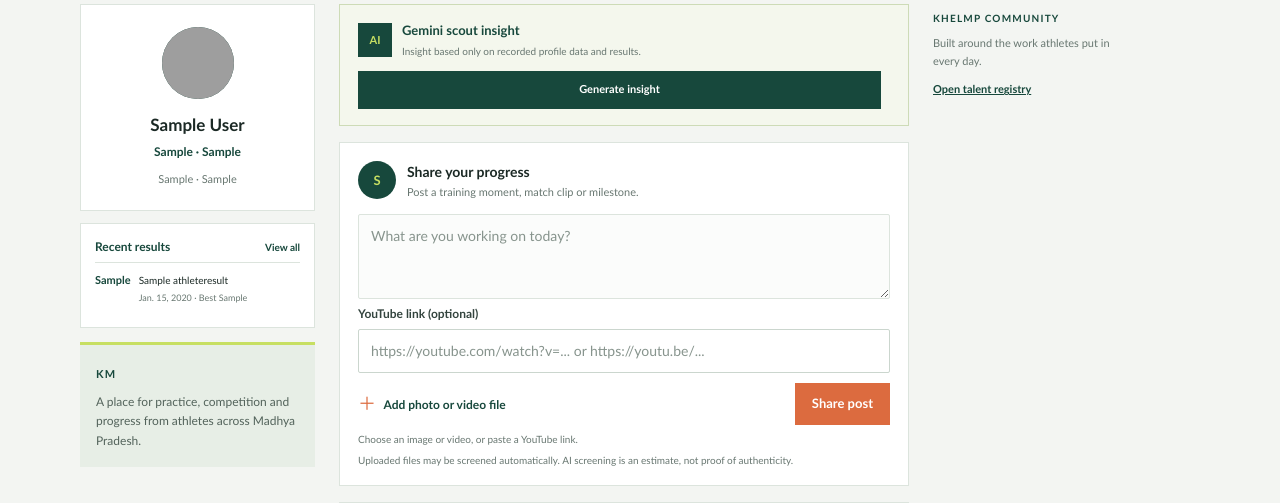
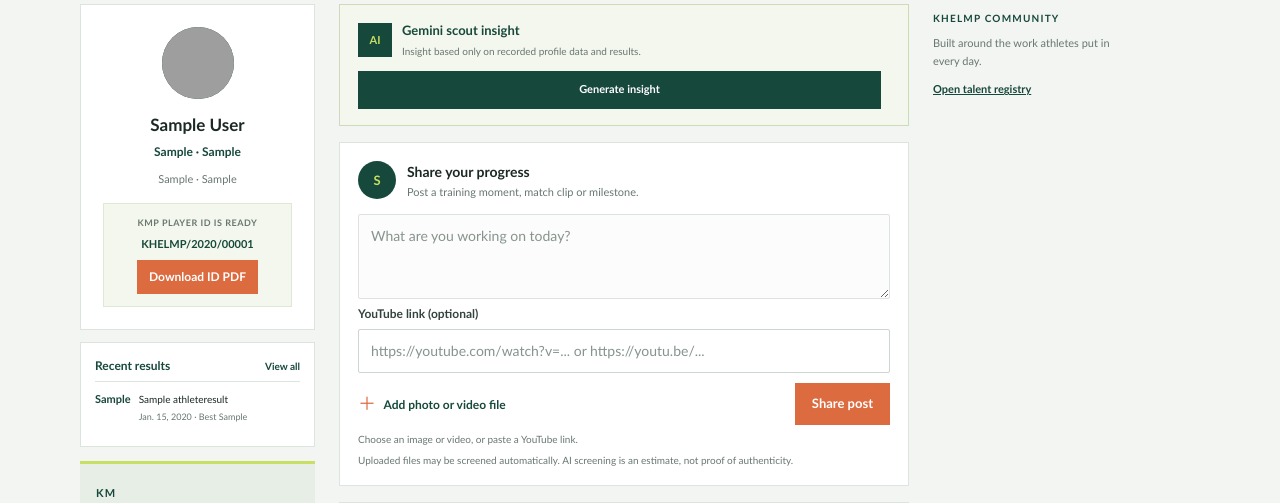
Before and after one commit to PRAKASHRAIKWAR/khelMP, a Django app: page /feed/ in a window 1280 px wide. Shown: the part 159-662 px from the top of the page. Run offline with Django 5.2, Linux system fonts and the light colour scheme; a user stored in the database is signed in; tables that the repository leaves empty hold one stand-in row (values such as "Sample post"); parts of the project's set-up code (start-up, migrations or seed data) failed here and were passed over; grey boxes are pictures that could not be loaded.

Commit message:
Show player ID after login and signup
Co-authored-by: Copilot <223556219+Copilot@users.noreply.github.com>

```diff
--- a/khelmp_master_ecosystem/khelmp_frontend_django/portal/static/portal/site.css
+++ b/khelmp_master_ecosystem/khelmp_frontend_django/portal/static/portal/site.css
@@ -413,6 +413,10 @@ input[type="file"]::file-selector-button {
 .feed-profile h1 { margin: 0; font-size: 17px; }
 .feed-profile p { margin: 5px 0; color: var(--forest); font-size: 12px; font-weight: 800; }
 .profile-location { color: var(--muted); font-size: 11px; }
+.feed-player-id { display: grid; justify-items: center; gap: 6px; margin-top: 15px; padding: 12px 9px; border: 1px solid #dfe8d2; background: #f4f7ed; }
+.feed-player-id > span { color: var(--muted); font-size: 9px; font-weight: 800; letter-spacing: .06em; text-transform: uppercase; }
+.feed-player-id > strong { color: var(--forest); font-size: 11px; overflow-wrap: anywhere; }
+.feed-player-id .button { margin-top: 2px; }
 .feed-scores { margin-top: 12px; padding: 14px; }
 .feed-scores-heading { display: flex; align-items: center; justify-content: space-between; gap: 8px; margin-bottom: 6px; }
 .feed-scores-heading h2 { margin: 0; color: var(--forest); font-size: 12px; }
--- a/khelmp_master_ecosystem/khelmp_frontend_django/portal/templates/feed.html
+++ b/khelmp_master_ecosystem/khelmp_frontend_django/portal/templates/feed.html
@@ -35,6 +35,11 @@
                 {% if athlete %}
                     <p>{{ athlete.sport_category }}{% if athlete.specialization %} · {{ athlete.specialization }}{% endif %}</p>
                     <span class="profile-location">{{ athlete.district }}{% if athlete.age_group %} · {{ athlete.age_group }}{% endif %}</span>
+                    <div class="feed-player-id">
+                        <span>KMP player ID is ready</span>
+                        <strong>{{ athlete.registration_number }}</strong>
+                        <a class="button button-warm button-small" href="{% url 'download-player-id' %}">Download ID PDF</a>
+                    </div>
                 {% else %}
                     <p>KhelMP selector</p>
                     <span class="profile-location">Community observer</span>
--- a/khelmp_master_ecosystem/khelmp_frontend_django/portal/tests.py
+++ b/khelmp_master_ecosystem/khelmp_frontend_django/portal/tests.py
@@ -657,6 +657,9 @@ class LoginIdentifierTests(TestCase):
                 'captcha': '111111',
             })
             self.assertRedirects(response, '/feed/')
+            feed_response = self.client.get('/feed/')
+            self.assertContains(feed_response, self.user.athlete_profile.registration_number)
+            self.assertContains(feed_response, 'Download ID PDF')
 
     def test_missing_or_incorrect_captcha_prevents_password_login(self):
         for captcha in ('', '000000'):
@@ -842,6 +845,9 @@ class MobileOTPTests(TestCase):
         self.assertFalse(profile.mobile_verified)
         self.assertEqual(profile.mobile, '+919876543210')
         self.assertFalse(PhoneOTP.objects.filter(mobile=profile.mobile).exists())
+        feed_response = self.client.get('/feed/')
+        self.assertContains(feed_response, athlete.registration_number)
+        self.assertContains(feed_response, 'Download ID PDF')
 
     def test_public_signup_shows_mobile_and_captcha_but_no_otp_fields(self):
         response = self.client.get('/register/')
```
